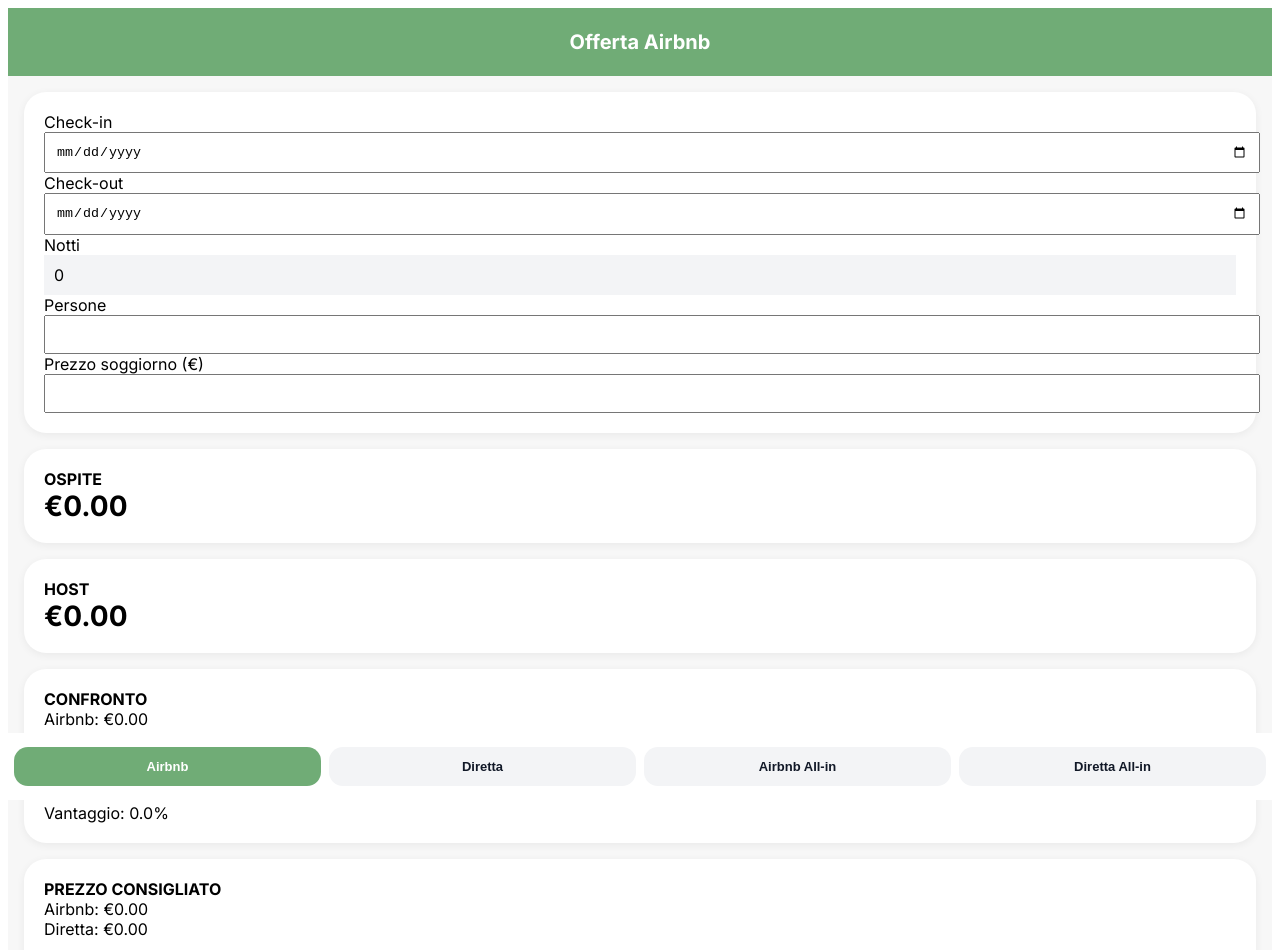
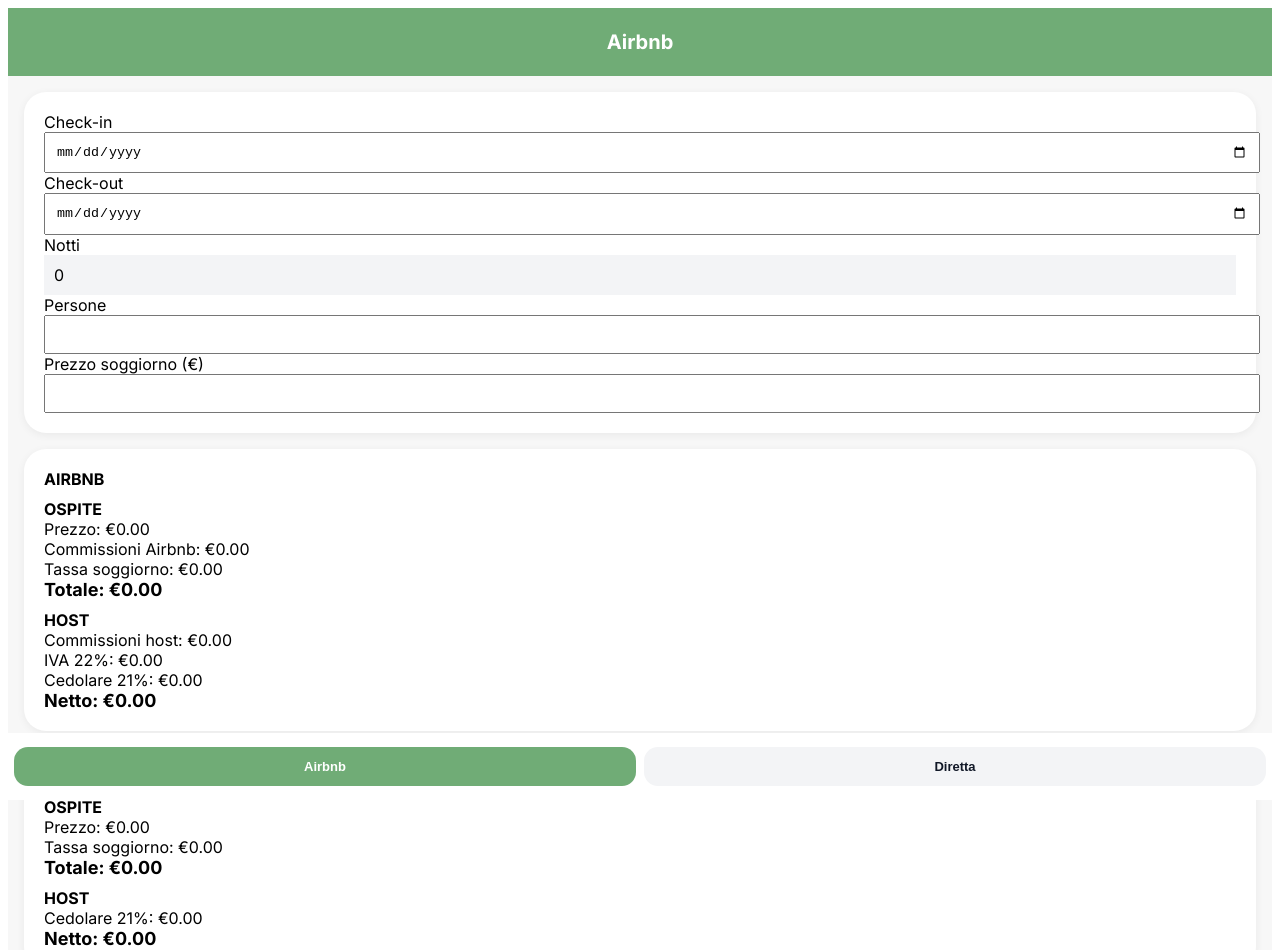
Before and after one commit to danix87sp/calcolatore-romolhouse, a React (Vite) app: page / in a window 1280 px wide. Shown: the top 950 px of the page. Built offline with nearby package versions, Linux system fonts and the light colour scheme.

Commit message:
Update App.jsx

```diff
--- a/src/App.jsx
+++ b/src/App.jsx
@@ -6,23 +6,19 @@
   const [checkIn, setCheckIn] = useState("");
   const [checkOut, setCheckOut] = useState("");
 
-  // 🔥 CAMPI VUOTI (FIX UX)
   const [persons, setPersons] = useState("");
   const [price, setPrice] = useState("");
-  const [finalPrice, setFinalPrice] = useState("");
+
+  const p = Number(price) || 0;
+  const people = Number(persons) || 0;
 
   // COSTANTI
-  const serviceFeeHost = 0.03;
   const airbnbGuestFeeRate = 0.14117427;
+  const hostFeeRate = 0.03;
   const taxRate = 0.21;
   const vatRate = 0.22;
   const cityTax = 9.5;
   const maxNightsTax = 14;
-
-  // SAFE NUMBERS
-  const p = Number(price) || 0;
-  const f = Number(finalPrice) || 0;
-  const people = Number(persons) || 0;
 
   // NOTTI
   const nights = (() => {
@@ -39,126 +35,56 @@
   })();
 
   const nightsForTax = Math.min(nights, maxNightsTax);
-  const touristTax = people * nightsForTax * cityTax;
+
+  const touristTax =
+    people * nightsForTax * cityTax;
 
   // =====================
-  // AIRBNB STANDARD
+  // AIRBNB OSPITE
   // =====================
-  const guestFee = p * airbnbGuestFeeRate;
-  const totalGuest = p + guestFee + touristTax;
+  const guestFee =
+    p * airbnbGuestFeeRate;
 
-  const hostFee = p * serviceFeeHost;
-  const vat = hostFee * vatRate;
-  const cedolare = p * taxRate;
-
-  const netAirbnb = p - hostFee - vat - cedolare;
+  const airbnbGuestTotal =
+    p + guestFee + touristTax;
 
   // =====================
-  // DIRETTA STANDARD
+  // AIRBNB HOST
   // =====================
-  const directTotal = p + touristTax;
-  const directNet = (p - touristTax) * (1 - taxRate);
+  const hostFee =
+    p * hostFeeRate;
+
+  const vat =
+    hostFee * vatRate;
+
+  const cedolareAirbnb =
+    p * taxRate;
+
+  const airbnbHostNet =
+    p - hostFee - vat - cedolareAirbnb;
 
   // =====================
-  // AIRBNB ALL-IN
+  // DIRETTA OSPITE
   // =====================
-  const priceWithoutTaxAirbnb = f - touristTax;
-
-  const baseAirbnb =
-    priceWithoutTaxAirbnb /
-    (1 + airbnbGuestFeeRate);
-
-  const hostFeeAI = baseAirbnb * serviceFeeHost;
-  const vatAI = hostFeeAI * vatRate;
-  const cedolareAI = baseAirbnb * taxRate;
-
-  const netAirbnbAI =
-    baseAirbnb - hostFeeAI - vatAI - cedolareAI;
+  const directGuestTotal =
+    p + touristTax;
 
   // =====================
-  // DIRETTA ALL-IN
+  // DIRETTA HOST
   // =====================
-  const baseDirectAI = f - touristTax;
+  const cedolareDirect =
+    p * taxRate;
 
-  const netDirectAI =
-    baseDirectAI * (1 - taxRate);
-
-  // =====================
-  // MODALITÀ
-  // =====================
-  const isAllIn =
-    tab === "airbnb_ai" ||
-    tab === "direct_ai";
-
-  // =====================
-  // CONFRONTO
-  // =====================
-  const compareAirbnb =
-    isAllIn
-      ? netAirbnbAI
-      : netAirbnb;
-
-  const compareDirect =
-    isAllIn
-      ? netDirectAI
-      : directNet;
-
-  const difference =
-    compareAirbnb -
-    compareDirect;
-
-  const percent =
-    compareDirect !== 0
-      ? (difference /
-          compareDirect) *
-        100
-      : 0;
-
-  const best =
-    difference > 0
-      ? "Airbnb"
-      : "Diretta";
-
-  const bestColor =
-    difference > 0
-      ? "#70AC76"
-      : "#b91c1c";
-
-  // =====================
-  // PREZZO OTTIMALE
-  // =====================
-  const airbnbCostRate =
-    airbnbGuestFeeRate +
-    serviceFeeHost +
-    vatRate * serviceFeeHost +
-    taxRate;
-
-  const directCostRate = taxRate;
-
-  const suggestedAirbnbPrice =
-    p / (1 - airbnbCostRate) +
-    touristTax;
-
-  const suggestedDirectPrice =
-    p / (1 - directCostRate) +
-    touristTax;
-
-  const breakEvenPrice =
-    (touristTax +
-      p * (1 - airbnbCostRate)) /
-    (1 - airbnbCostRate);
+  const directHostNet =
+    p - cedolareDirect;
 
   // HEADER
   function HeaderTitle() {
     switch (tab) {
       case "airbnb":
-        return "Offerta Airbnb";
+        return "Airbnb";
       case "direct":
-        return "Offerta Diretta";
-      case "airbnb_ai":
-        return "Airbnb All-in";
-      case "direct_ai":
-        return "Diretta All-in";
+        return "Diretta";
       default:
         return "Calcolatore Romolhouse";
     }
@@ -257,20 +183,6 @@
             style={{ width: "100%", padding: 10 }}
           />
 
-          {isAllIn ? (
-            <>
-              <label>Prezzo finale cliente (€)</label>
-              <input
-                type="number"
-                value={finalPrice}
-                onChange={(e) =>
-                  setFinalPrice(e.target.value)
-                }
-                style={{ width: "100%", padding: 10 }}
-              />
-            </>
-          ) : (
-            <>
           <label>Prezzo soggiorno (€)</label>
           <input
             type="number"
@@ -280,69 +192,52 @@
             }
             style={{ width: "100%", padding: 10 }}
           />
-            </>
-          )}
         </div>
 
-        {/* OSPITE */}
+        {/* AIRBNB */}
         <div style={cardStyle}>
-          <div style={{ fontWeight: 700 }}>OSPITE</div>
-          <div style={{ fontSize: 28, fontWeight: 700 }}>
-            €
-            {(
-              isAllIn
-                ? f
-                : tab === "direct"
-                ? directTotal
-                : totalGuest
-            ).toFixed(2)}
+          <div style={{ fontWeight: 700 }}>AIRBNB</div>
+
+          <div style={{ marginTop: 10 }}>
+            <b>OSPITE</b>
+            <div>Prezzo: €{p.toFixed(2)}</div>
+            <div>Commissioni Airbnb: €{guestFee.toFixed(2)}</div>
+            <div>Tassa soggiorno: €{touristTax.toFixed(2)}</div>
+            <div style={{ fontSize: 18, fontWeight: 700 }}>
+              Totale: €{airbnbGuestTotal.toFixed(2)}
             </div>
           </div>
 
-        {/* HOST */}
-        <div style={cardStyle}>
-          <div style={{ fontWeight: 700 }}>HOST</div>
-          <div style={{ fontSize: 28, fontWeight: 700 }}>
-            €
-            {(
-              tab === "airbnb_ai"
-                ? netAirbnbAI
-                : tab === "direct_ai"
-                ? netDirectAI
-                : tab === "direct"
-                ? directNet
-                : netAirbnb
-            ).toFixed(2)}
+          <div style={{ marginTop: 10 }}>
+            <b>HOST</b>
+            <div>Commissioni host: €{hostFee.toFixed(2)}</div>
+            <div>IVA 22%: €{vat.toFixed(2)}</div>
+            <div>Cedolare 21%: €{cedolareAirbnb.toFixed(2)}</div>
+            <div style={{ fontSize: 18, fontWeight: 700 }}>
+              Netto: €{airbnbHostNet.toFixed(2)}
+            </div>
           </div>
         </div>
 
-        {/* CONFRONTO */}
+        {/* DIRETTA */}
         <div style={cardStyle}>
-          <div style={{ fontWeight: 700 }}>CONFRONTO</div>
+          <div style={{ fontWeight: 700 }}>DIRETTA</div>
 
-          <div>Airbnb: €{compareAirbnb.toFixed(2)}</div>
-          <div>Diretta: €{compareDirect.toFixed(2)}</div>
-
-          <div style={{ fontSize: 20, fontWeight: 800, marginTop: 10 }}>
-            Differenza: €{difference.toFixed(2)}
+          <div style={{ marginTop: 10 }}>
+            <b>OSPITE</b>
+            <div>Prezzo: €{p.toFixed(2)}</div>
+            <div>Tassa soggiorno: €{touristTax.toFixed(2)}</div>
+            <div style={{ fontSize: 18, fontWeight: 700 }}>
+              Totale: €{directGuestTotal.toFixed(2)}
+            </div>
           </div>
 
-          <div style={{ color: bestColor, fontWeight: 700 }}>
-            Conviene: {best}
+          <div style={{ marginTop: 10 }}>
+            <b>HOST</b>
+            <div>Cedolare 21%: €{cedolareDirect.toFixed(2)}</div>
+            <div style={{ fontSize: 18, fontWeight: 700 }}>
+              Netto: €{directHostNet.toFixed(2)}
             </div>
-
-          <div>Vantaggio: {percent.toFixed(1)}%</div>
-        </div>
-
-        {/* PREZZO OTTIMALE */}
-        <div style={cardStyle}>
-          <div style={{ fontWeight: 700 }}>PREZZO CONSIGLIATO</div>
-
-          <div>Airbnb: €{suggestedAirbnbPrice.toFixed(2)}</div>
-          <div>Diretta: €{suggestedDirectPrice.toFixed(2)}</div>
-
-          <div style={{ fontSize: 18, fontWeight: 800, marginTop: 10 }}>
-            Break-even: €{breakEvenPrice.toFixed(2)}
           </div>
         </div>
       </div>
@@ -351,8 +246,6 @@
       <div style={{ position: "fixed", bottom: 0, left: 0, right: 0, background: "white", padding: 14, display: "flex", gap: 8 }}>
         <button onClick={() => setTab("airbnb")} style={buttonStyle(tab === "airbnb")}>Airbnb</button>
         <button onClick={() => setTab("direct")} style={buttonStyle(tab === "direct")}>Diretta</button>
-        <button onClick={() => setTab("airbnb_ai")} style={buttonStyle(tab === "airbnb_ai")}>Airbnb All-in</button>
-        <button onClick={() => setTab("direct_ai")} style={buttonStyle(tab === "direct_ai")}>Diretta All-in</button>
       </div>
     </div>
   );
```
Lines whose indentation alone changed are shown as unchanged.
